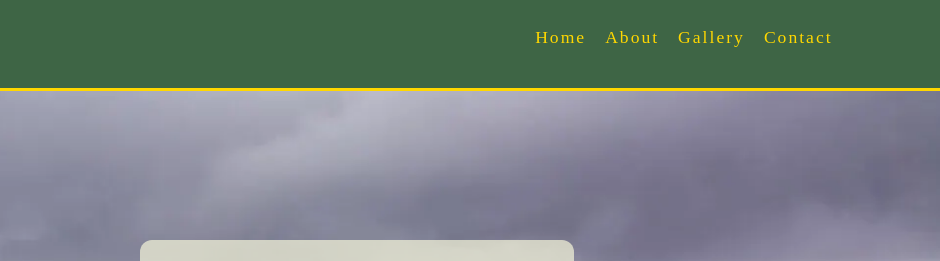
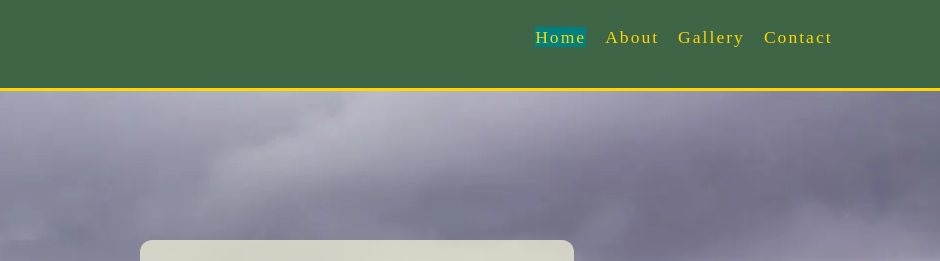
Before and after one commit to klsoundarya/Tales-from-South-India, a plain HTML site: page index.html in a window 1280 px wide. In both pictures the pointer is over the link "Home". Shown: the top 261 px of the page, 340-1280 px from the left. Drawn offline with Linux system fonts and the light colour scheme.

Commit message:
added hover background color to menubox

```diff
--- a/assests/css/styles.css
+++ b/assests/css/styles.css
@@ -85,10 +85,16 @@ nav {
     list-style-type: none;
     font-family: "Oldenburg", serif;
     letter-spacing: 2px;
+    transition: background-color 0.3s;
+}
+
+#menu-box a:hover {
+    background-color: #008080;
 }
 
 #menu-box>li {
     margin-bottom: 5px;
+
 }
 
 .active {
```
